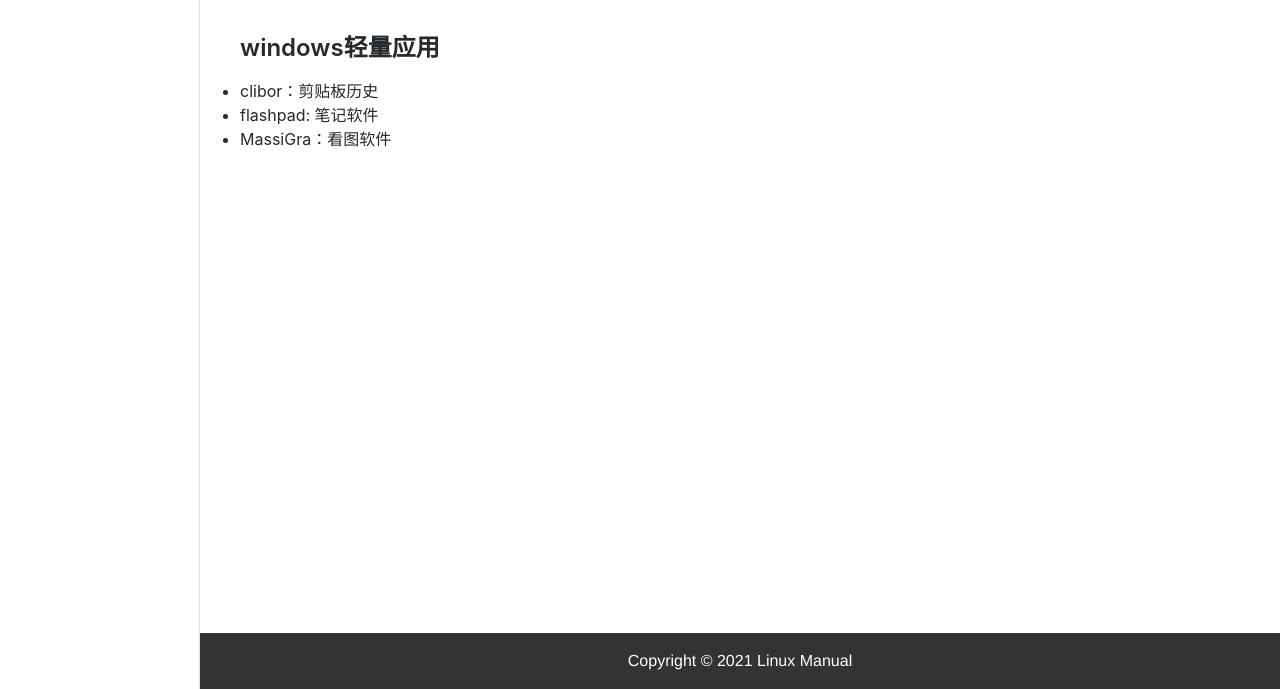
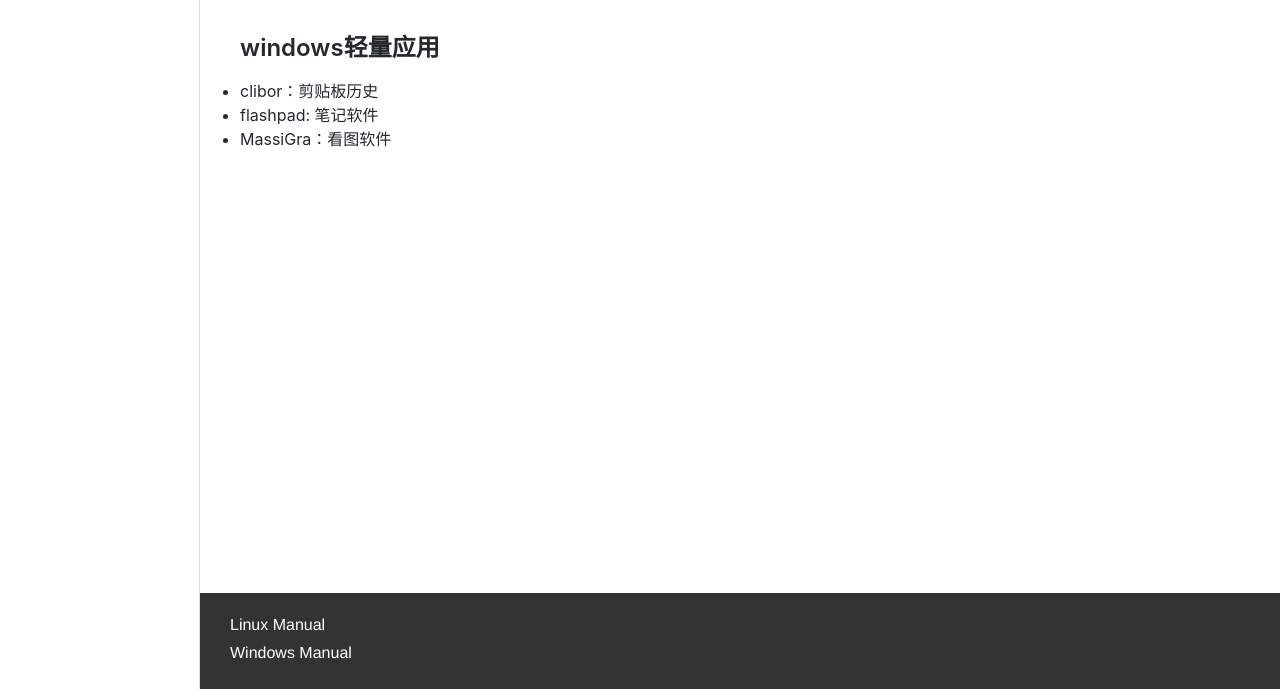
Before and after one commit to haanamomo/windows, a plain HTML site: page index.html in a window 1280 px wide. Shown: the part 111-800 px from the top of the page. Drawn offline with Linux system fonts and the light colour scheme.

Commit message:
Update index.html
add footer, fetch blogs.html

```diff
--- a/index.html
+++ b/index.html
@@ -43,10 +43,10 @@
             padding: 1rem;
         }
 
-        .main {
+        #blogs {
             flex: 1;
-            padding: 1rem;
             background-color: #fff;
+            padding: 40px;
         }
 
         header {
@@ -85,13 +85,7 @@
             margin-bottom: 3rem;
         }
 
-        footer {
-            background-color: #333;
-            color: #fff;
-            padding: 1rem;
-            text-align: center;
-            margin-top: auto;
-        }
+
 
         .hidden {
             display: none;
@@ -258,6 +252,40 @@
             background-color: yellow;
         }
 
+        footer {
+            display: flex;
+            flex-wrap: wrap;
+            justify-content: space-between;
+            padding: 20px 30px;
+
+            background-color: #333;
+            color: #fff;
+            margin-top: auto;
+        }
+
+        .footer-column {
+            flex-basis: calc(50% - 15px);
+        }
+
+        .footer-column ul {
+            list-style: none;
+            margin: 0;
+            padding: 0;
+        }
+
+        .footer-column li {
+            margin-bottom: 4px;
+        }
+
+        .footer-column a {
+            color: white;
+            text-decoration: none;
+        }
+
+        .footer-column a:hover {
+            text-decoration: underline;
+        }
+
 
         /* Media queries */
         @media screen and (min-width: 768px) {
@@ -273,9 +301,7 @@
                 left: 0;
             }
 
-            .main {
-                padding: 40px;
-            }
+
         }
     </style>
 </head>
@@ -289,26 +315,28 @@
         <header>
             <h1>Linux Manual</h1>
         </header>
-        <div class="main">
-            <article id="blog1">
-<h2>windows轻量应用</h2>
-<ul>
-<li>clibor：剪贴板历史</li>
-<li>flashpad: 笔记软件</li>
-<li>MassiGra：看图软件</li>
-</ul>
-</article>
-            <link rel="import" href="blogs.html">
+        <div id="blogs">
         </div>
         <footer>
-            <p>Copyright &copy; 2021 Linux Manual</p>
+            <div class="footer-column">
+
+                <ul>
+                    <li><a href="https://haanamomo.github.io/linux/">Linux Manual</a></li>
+                    <li><a href="https://haanamomo.github.io/windows/">Windows Manual</a></li>
+
+                </ul>
+            </div>
         </footer>
     </div>
 
     <script>
-document.addEventListener('DOMContentLoaded', function () {
-            // Get all articles on the page
-            const articles = document.querySelectorAll('article');
+        const blogContainer = document.getElementById('blogs');
+
+        fetch('/blogs.html')
+            .then(response => response.text())
+            .then(html => {
+                blogContainer.innerHTML = html;
+                const articles = blogContainer.querySelectorAll('article');
 
                 // Create a menu item for each article
                 const menu = document.querySelector('.sidebar');
@@ -327,7 +355,9 @@
                     }
 
                 });
+
             });
+
 
         // Toggle active class on blog links
         const blogLinks = document.querySelectorAll('.blog-link');
@@ -338,7 +368,7 @@
                 const activeLink = document.querySelector('.blog-link.active');
                 activeLink.classList.remove('active');
                 link.classList.add('active');
-                const activeArticle = document.querySelector('.main article:not(.hidden)');
+                const activeArticle = document.querySelector('#blogs article:not(.hidden)');
                 activeArticle.classList.add('hidden');
                 const articleToShow = document.querySelector(articleId);
                 articleToShow.classList.remove('hidden');
```
Lines whose indentation alone changed are shown as unchanged.
